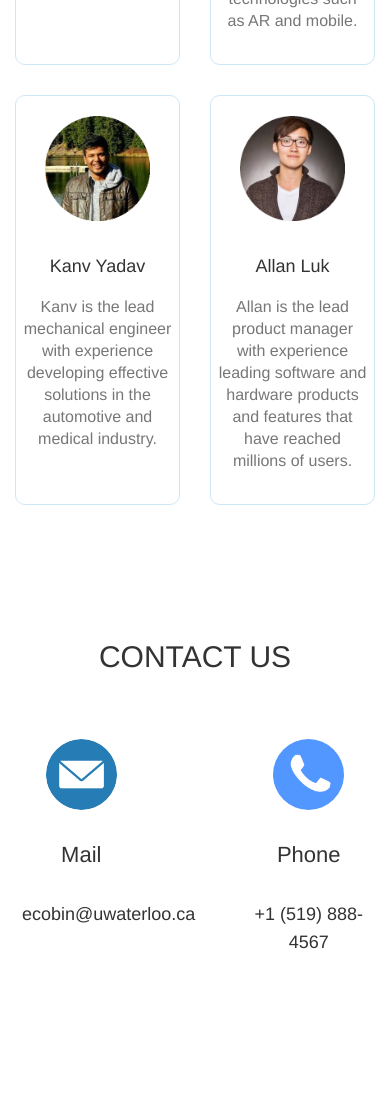
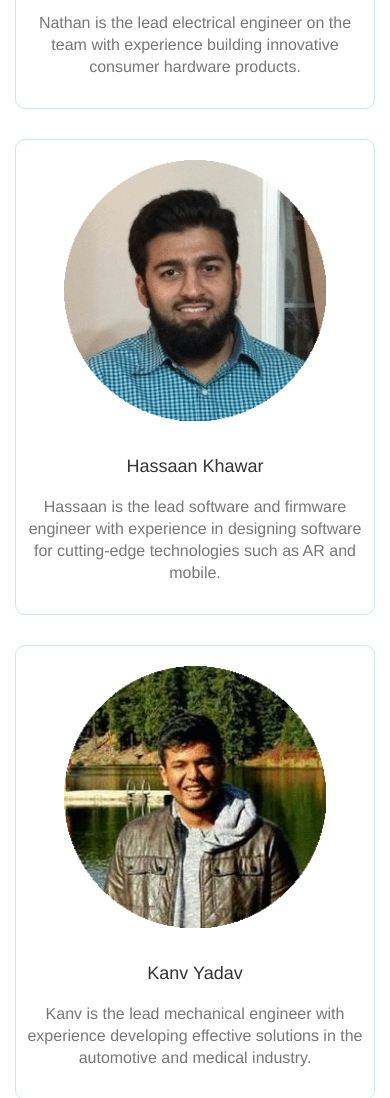
Before and after one commit to smartcomposter/smartcomposter.github.io, a plain HTML site: page index.html in a window 390 px wide. Shown: the part 3541-4639 px from the top of the page. Drawn offline with Linux system fonts and the light colour scheme.

Commit message:
minor changes

```diff
--- a/index.html
+++ b/index.html
@@ -133,7 +133,7 @@
                 <div class="container">
                     <h4 class="header-text text-center">Meet The Team</h4>
                     <div class="row">
-                        <div class="col-xs-6 col-md-3">
+                        <div class="col-sm-6 col-md-3">
                             <div class="card card-blue">
                                 <div>
                                     <img src="assets/img/team/nathan.gif" style="width:80%"/>
@@ -142,7 +142,7 @@
                                   <p>Nathan is the lead electrical engineer on the team with experience building innovative consumer hardware products.</p>
                             </div>
                         </div>
-                        <div class="col-xs-6 col-md-3">
+                        <div class="col-sm-6 col-md-3">
                             <div class="card card-blue">
                               <div>
                                   <img src="assets/img/team/hassaan.gif" style="width:80%"/>
@@ -151,7 +151,7 @@
                                 <p>Hassaan is the lead software and firmware engineer with experience in designing software for cutting-edge technologies such as AR and mobile.</p>
                             </div>
                         </div>
-                        <div class="col-xs-6 col-md-3">
+                        <div class="col-sm-6 col-md-3">
                             <div class="card card-blue">
                               <div>
                                   <img src="assets/img/team/kanv.gif" style="width:80%"/>
@@ -160,7 +160,7 @@
                                 <p>Kanv is the lead mechanical engineer with experience developing effective solutions in the automotive and medical industry.</p>
                             </div>
                         </div>
-                        <div class="col-xs-6 col-md-3">
+                        <div class="col-sm-6 col-md-3">
                             <div class="card card-blue">
                               <div>
                                   <img src="assets/img/team/allan.gif" style="width:80%"/>
@@ -176,7 +176,7 @@
                 <div class="container">
                     <h4 class="header-text text-center">Contact Us</h4>
                     <div class="row">
-                        <div class="col-md-3 col-md-offset-2 col-xs-5">
+                        <div class="col-md-3 col-md-offset-2 col-sm-4 col-sm-offset-1 col-xs-6">
                             <div class="card-contact">
                                 <div>
                                     <img src="assets/img/icons/email.png" style="width:60%"/>
@@ -187,7 +187,7 @@
                                 </div>
                             </div>
                         </div>
-                        <div class="col-md-3 col-md-offset-2 col-xs-5 col-xs-offset-2">
+                        <div class="col-md-3 col-md-offset-2 col-sm-4 col-sm-offset-2 col-xs-6">
                             <div class="card-contact">
                                 <div>
                                     <img src="assets/img/icons/phone.png" style="width:60%"/>
```
